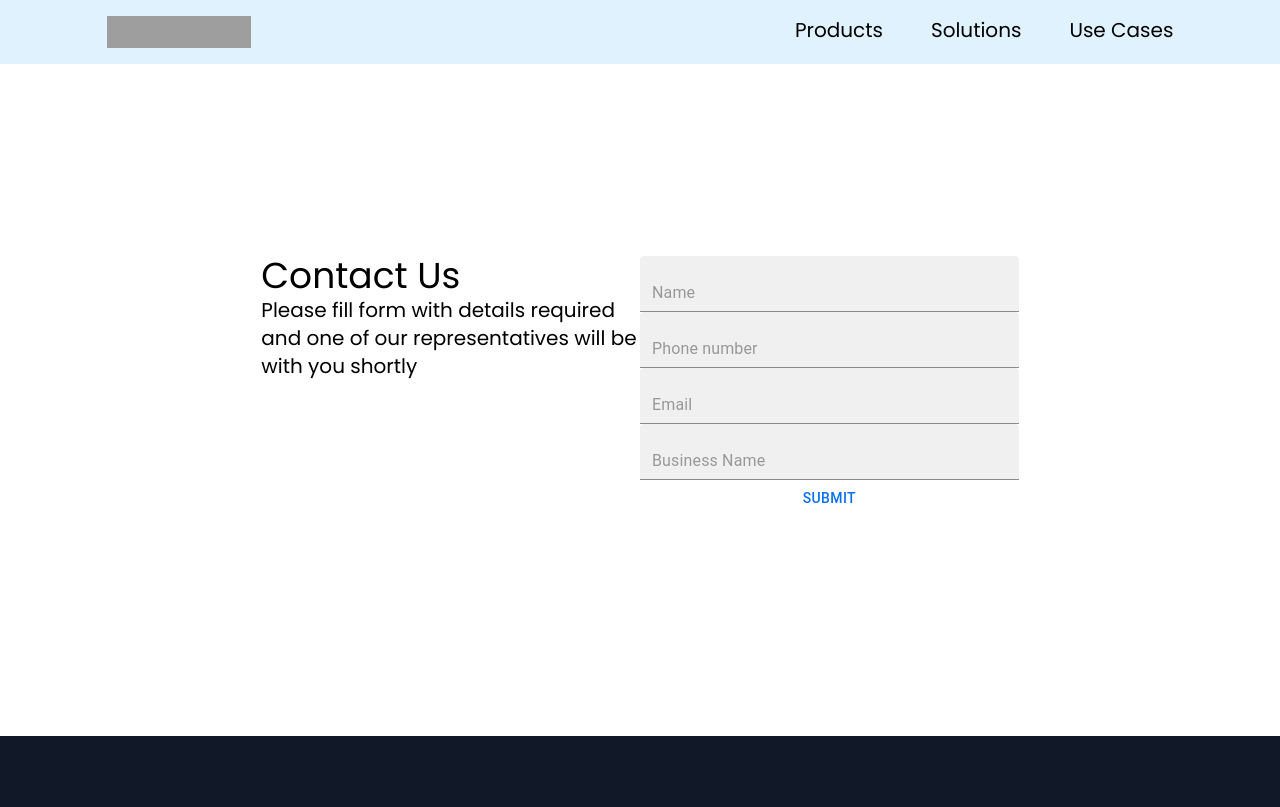
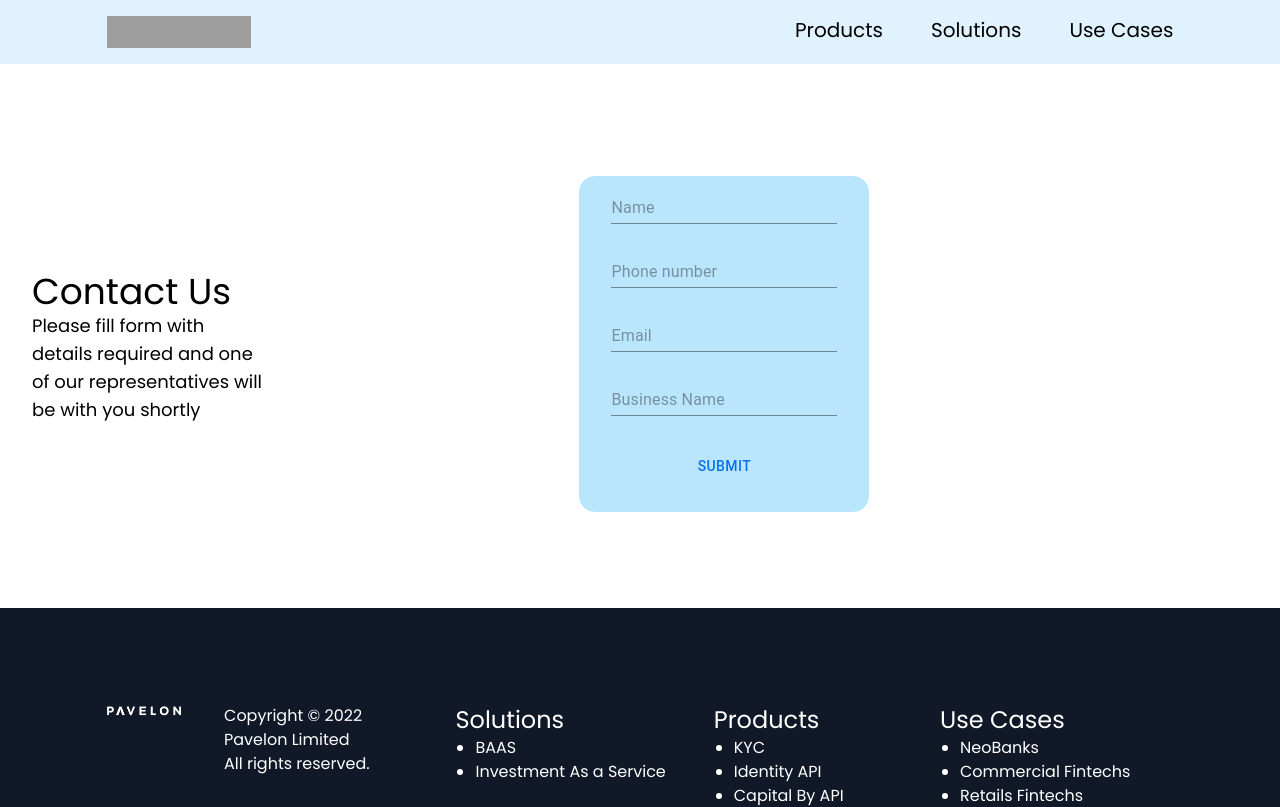
Before and after one commit to EllisOtoo/pavelonv2, a Next.js app: page /contact in a window 1280 px wide. Shown: the top 807 px of the page. Built offline with nearby package versions, Linux system fonts and the light colour scheme; grey boxes are pictures that could not be loaded.

Commit message:
Work on Contac page

```diff
--- a/components/atoms/SiteLogo.tsx
+++ b/components/atoms/SiteLogo.tsx
@@ -3,8 +3,8 @@ import Image from "next/image";
 import Link from "next/link";
 import { IndexContext } from "../../pages/_app";
 
-function SiteLogo({ dimensions = null }) {
-  const { subNavTitle, showSubNav, setShowSubNav, setShowDropDown } =
+function SiteLogo({ dimensions = null, logoUrl = "/PavelonLogo.png" }) {
+  const { subNavTitle, showSubNav, setShowSubNav, setShowDropDown, matches } =
     useContext(IndexContext);
   // const matches = true;
   return (
@@ -13,7 +13,6 @@ function SiteLogo({ dimensions = null }) {
         dimensions ? dimensions.width : "w-36"
       } relative`}
     >
-      {" "}
       <Link
         onClick={() => {
           setShowDropDown(false);
@@ -22,7 +21,7 @@ function SiteLogo({ dimensions = null }) {
         href={"/"}
       >
         {/* <Image fill src="/PavelonLogoWhite.png" alt="Pavelon Logo" /> */}
-        <Image fill src="/PavelonLogo.png" alt="Pavelon Logo" />
+        <Image fill src={logoUrl} alt="Pavelon Logo" />
       </Link>
     </div>
   );
--- a/components/organism/Footer.tsx
+++ b/components/organism/Footer.tsx
@@ -6,10 +6,13 @@ const Footer = () => {
   return (
     <div className="w-12/12 flex flex-col md:flex-row gap-4 m-auto bg-gray-900 text-white py-12 ">
       <div className="w-10/12 flex flex-col md:flex-row m-auto  md:my-12">
-        <SiteLogo dimensions={{ width: "w-20", height: "h-4" }} />
+        <SiteLogo
+          logoUrl="/PavelonLogoWhite.png"
+          dimensions={{ width: "w-20", height: "h-4" }}
+        />
         <div className="my-8 w-full flex flex-col md:flex-row md:my-0 md:justify-around">
           <p>
-            Copyright © 2022 Codat Limited. <br /> All rights reserved.{" "}
+            Copyright © 2022 <br /> Pavelon Limited <br /> All rights reserved.{" "}
           </p>
           {/* <Divider
             light={true}
--- a/pages/_app.tsx
+++ b/pages/_app.tsx
@@ -6,7 +6,7 @@ import { Poppins } from "@next/font/google";
 import Head from "next/head";
 import Image from "next/image";
 import { createContext, useState } from "react";
-
+import "./blobz.css";
 import HeaderArea from "../components/organism/HeaderArea";
 import NavBar from "../components/organism/NavBar";
 import PopUpNav from "../components/organism/PopUpNav";
--- /dev/null
+++ b/pages/blobz.css
@@ -0,0 +1,97 @@
+.tk-blob {
+  animation: blob-turn var(--time, 30s) linear infinite;
+  fill: var(--fill, #9dc3ec);
+  position: relative;
+  transform-origin: center;
+  width: 10px !important;
+}
+
+.tk-blob svg {
+  animation: blob-skew calc(var(--time, 30s) * 0.5) linear 0s infinite;
+  transform-origin: center;
+}
+
+.tk-blob svg path {
+  transform-origin: center;
+}
+
+@keyframes blob-turn {
+  0% {
+    transform: rotate(0deg);
+  }
+  100% {
+    transform: rotate(360deg);
+  }
+}
+
+@keyframes blob-skew {
+  0% {
+    transform: skewY(0deg);
+  }
+  13% {
+    transform: skewY(calc((1.8deg) * var(--amount, 2)));
+  }
+  18% {
+    transform: skewY(calc((2.2deg) * var(--amount, 2)));
+  }
+  24% {
+    transform: skewY(calc((2.48deg) * var(--amount, 2)));
+  }
+  25% {
+    transform: skewY(calc((2.5deg) * var(--amount, 2)));
+  }
+  26% {
+    transform: skewY(calc((2.48deg) * var(--amount, 2)));
+  }
+  32% {
+    transform: skewY(calc((2.2deg) * var(--amount, 2)));
+  }
+  37% {
+    transform: skewY(calc((1.8deg) * var(--amount, 2)));
+  }
+  50% {
+    transform: skewY(0deg);
+  }
+  63% {
+    transform: skewY(calc((-1.8deg) * var(--amount, 2)));
+  }
+  68% {
+    transform: skewY(calc((-2.2deg) * var(--amount, 2)));
+  }
+  74% {
+    transform: skewY(calc((-2.48deg) * var(--amount, 2)));
+  }
+  75% {
+    transform: skewY(calc((-2.5deg) * var(--amount, 2)));
+  }
+  76% {
+    transform: skewY(calc((-2.48deg) * var(--amount, 2)));
+  }
+  82% {
+    transform: skewY(calc((-2.2deg) * var(--amount, 2)));
+  }
+  87% {
+    transform: skewY(calc((-1.8deg) * var(--amount, 2)));
+  }
+  100% {
+    transform: skewY(0deg);
+  }
+}
+
+@keyframes blob-scale {
+  0% {
+    transform: scaleX(0.9) scaleY(1);
+  }
+  25% {
+    transform: scaleX(0.9) scaleY(0.9);
+  }
+  50% {
+    transform: scaleX(1) scaleY(0.9);
+  }
+  75% {
+    transform: scaleX(0.9) scaleY(0.9);
+  }
+  100% {
+    transform: scaleX(0.9) scaleY(1);
+  }
+}
--- a/pages/contact.tsx
+++ b/pages/contact.tsx
@@ -80,24 +80,29 @@ export default function Contact_form() {
         {/* <div
           className={`${styles.bgPattern} p-12 h-screen w-screen absolute top-0 right-0 z-10`}
         ></div> */}
+
         <div
-          className={`flex flex-col md:flex-row w-12/12 md:w-8/12 p-12  justify-between items-center m-auto max-h-screen rounded-lg py-24 z-10 `}
+          className={`flex flex-col md:flex-row w-12/12 md:w-8/12 justify-between  items-center m-auto max-h-fit gap-4 rounded-2xl pt-4 z-10 mx-4`}
         >
-          <div className="w-full w-full md:w-6/12 h-72">
-            <SectionHeader title={"Contact Us"} />
-            <p className="text-xl">
-              Please fill form with details required and one of our
-              representatives will be with you shortly
-            </p>
+          <div className="relative w-full flex  h-36">
+            <div className="w-full px-4 md:w-6/12 z-10">
+              <SectionHeader title={"Contact Us"} />
+              <p className="text-lg">
+                Please fill form with details required and one of our
+                representatives will be with you shortly
+              </p>
+            </div>
           </div>
+
           <hr />
-          <div className=" flex flex-col justify-center w-full h-full md:w-6/12">
+
+          <div className=" flex flex-col justify-center w-full h-full md:w-6/12 rounded-2xl bg-sky-200 px-8 pt-4 pb-8">
             <form
-              className="flex flex-col  h-72"
+              className="flex flex-col  h-72 gap-8"
               onSubmit={formik.handleSubmit}
             >
-              <TextField
-                variant="filled"
+              <Input
+                variant="outlined"
                 error={formik.touched.name && formik.errors.name}
                 helperText={
                   formik.touched.name &&
@@ -127,24 +132,24 @@ export default function Contact_form() {
                 }
               >
                 {(inputProps) => (
-                  <TextField
+                  <Input
                     {...inputProps}
                     name="phone_Number"
                     placeholder="Phone number"
-                    variant="filled"
+                    variant="outlined"
                     type="text"
                   />
                 )}
               </InputMask>
 
-              <TextField
+              <Input
                 error={formik.touched.email && formik.errors.email}
                 helperText={
                   formik.touched.email &&
                   formik.errors.email &&
                   formik.errors.email
                 }
-                variant="filled"
+                variant="outlined"
                 name="email"
                 type="text"
                 placeholder="Email"
@@ -153,7 +158,7 @@ export default function Contact_form() {
                 onBlur={formik.handleBlur}
               />
 
-              <TextField
+              <Input
                 error={
                   formik.touched.business_Name &&
                   formik.errors.business_Name &&
@@ -164,7 +169,7 @@ export default function Contact_form() {
                   formik.errors.business_Name &&
                   formik.errors.business_Name
                 }
-                variant="filled"
+                variant="outlined"
                 name="business_Name"
                 type="text"
                 placeholder="Business Name"
@@ -173,7 +178,9 @@ export default function Contact_form() {
                 onBlur={formik.handleBlur}
               />
 
-              <Button type="submit">Submit</Button>
+              <Button className="bg-sky-900 text-white" type="submit">
+                Submit
+              </Button>
 
               {showSuccess && (
                 <p className="text-center text-green-400 w-full">
```
Also changed, not shown: blobz.min.css (added, +1 -0 lines), pages/api/hello.ts (+4 -4 lines), pages/blobz.min.css (added, +1 -0 lines).
